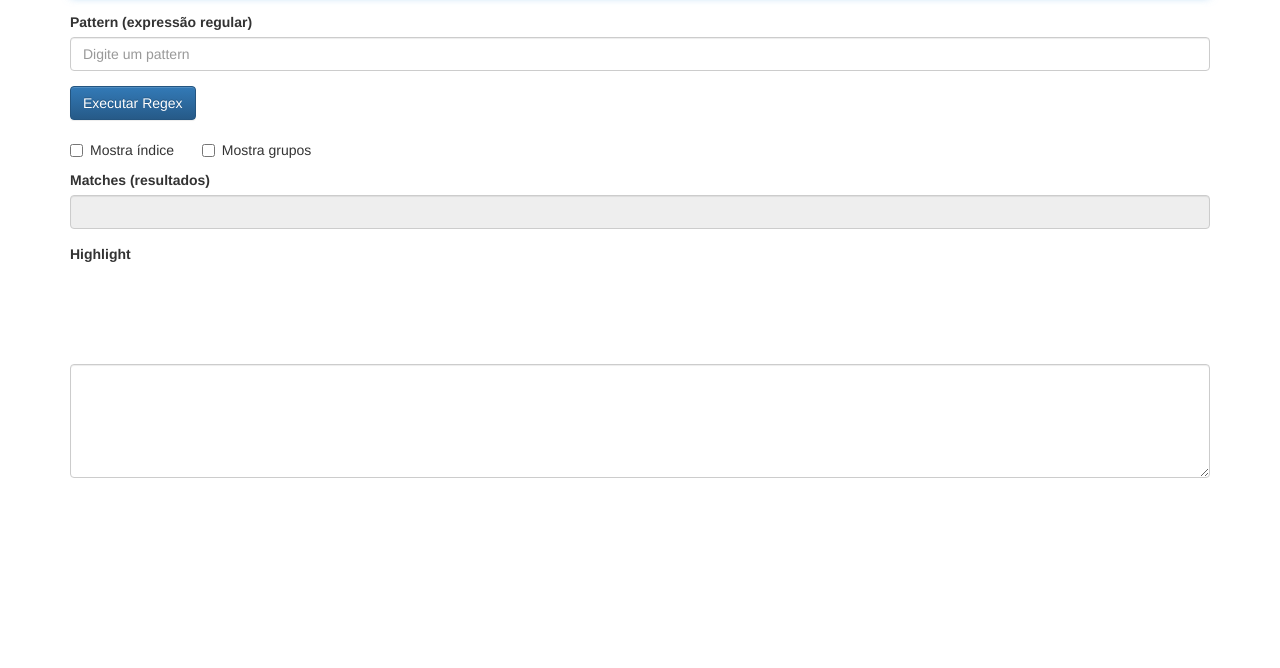
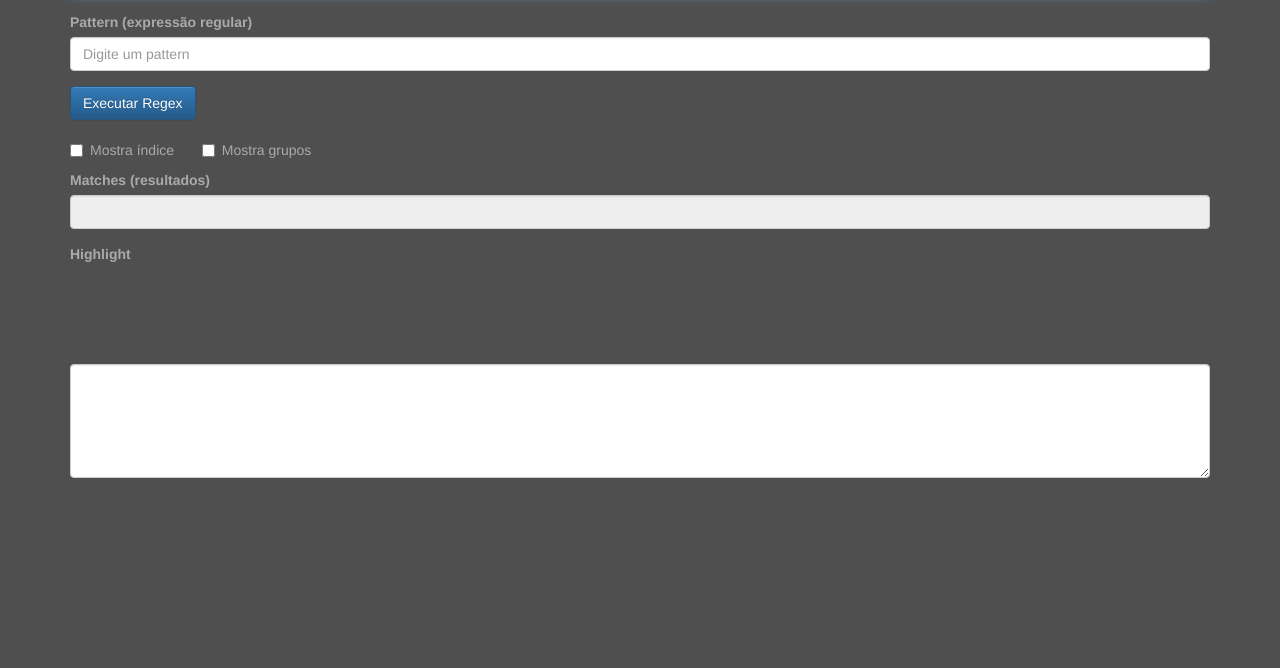
Before and after one commit to phsrdev/Front-End, a plain HTML site: page Expressões regulares capturando textos de forma mágica/index.html in a window 1280 px wide. Shown: the part 132-800 px from the top of the page. Drawn offline with Linux system fonts and the light colour scheme.

Commit message:
Finalizando curso de regex!
adicionado modo noturno na pagina index e "cola" no word.

```diff
--- /dev/null
+++ b/Expressões regulares capturando textos de forma mágica/css/background.css
@@ -0,0 +1,4 @@
+.container {
+    background-color: #4F4F4F;
+    color: #AAAAAA;
+}
--- a/Expressões regulares capturando textos de forma mágica/index.html
+++ b/Expressões regulares capturando textos de forma mágica/index.html
@@ -5,6 +5,7 @@
     <title>Alura - Expressões regulares</title>
     <link rel="stylesheet" href="css/bootstrap.css">
     <link rel="stylesheet" href="css/bootstrap-theme.css">
+    <link rel="stylesheet" href="css/background.css">
 </head>
 
 <body class="container">
```
Also changed, not shown: 1 other file.
